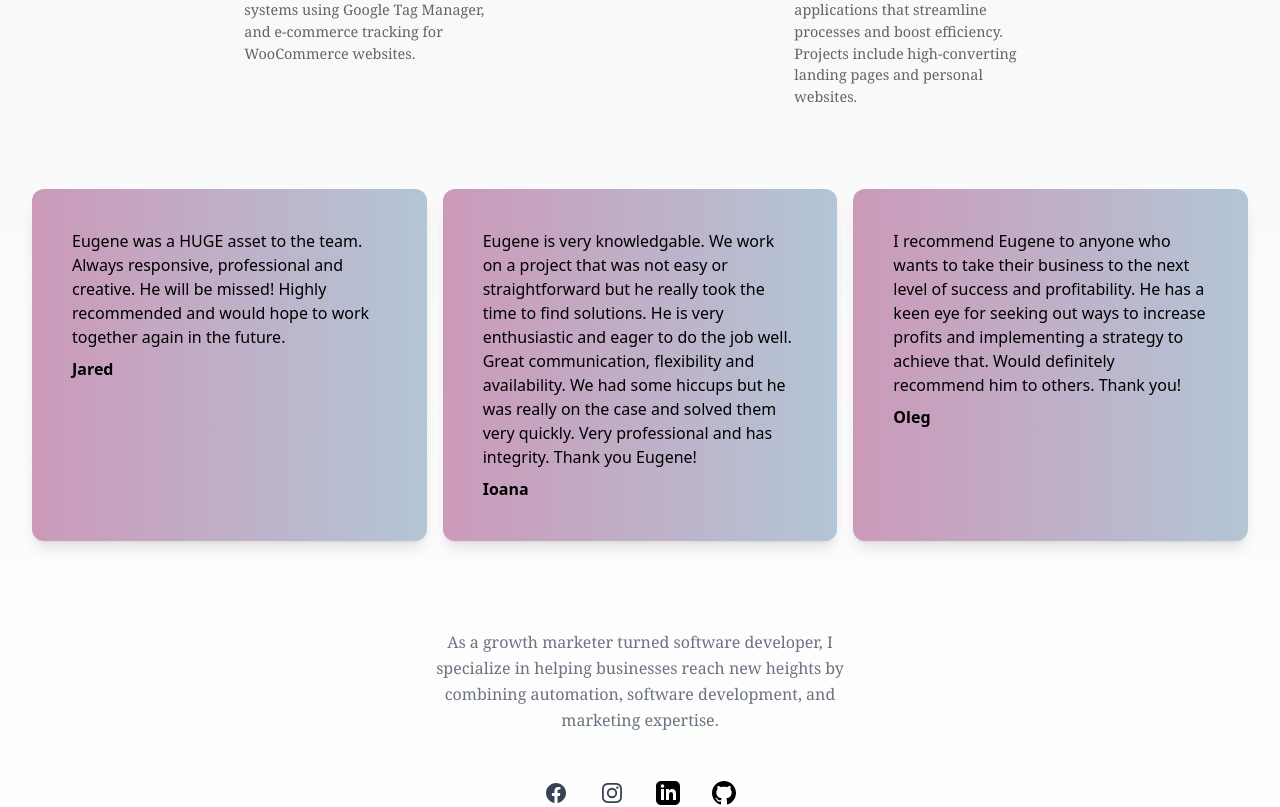
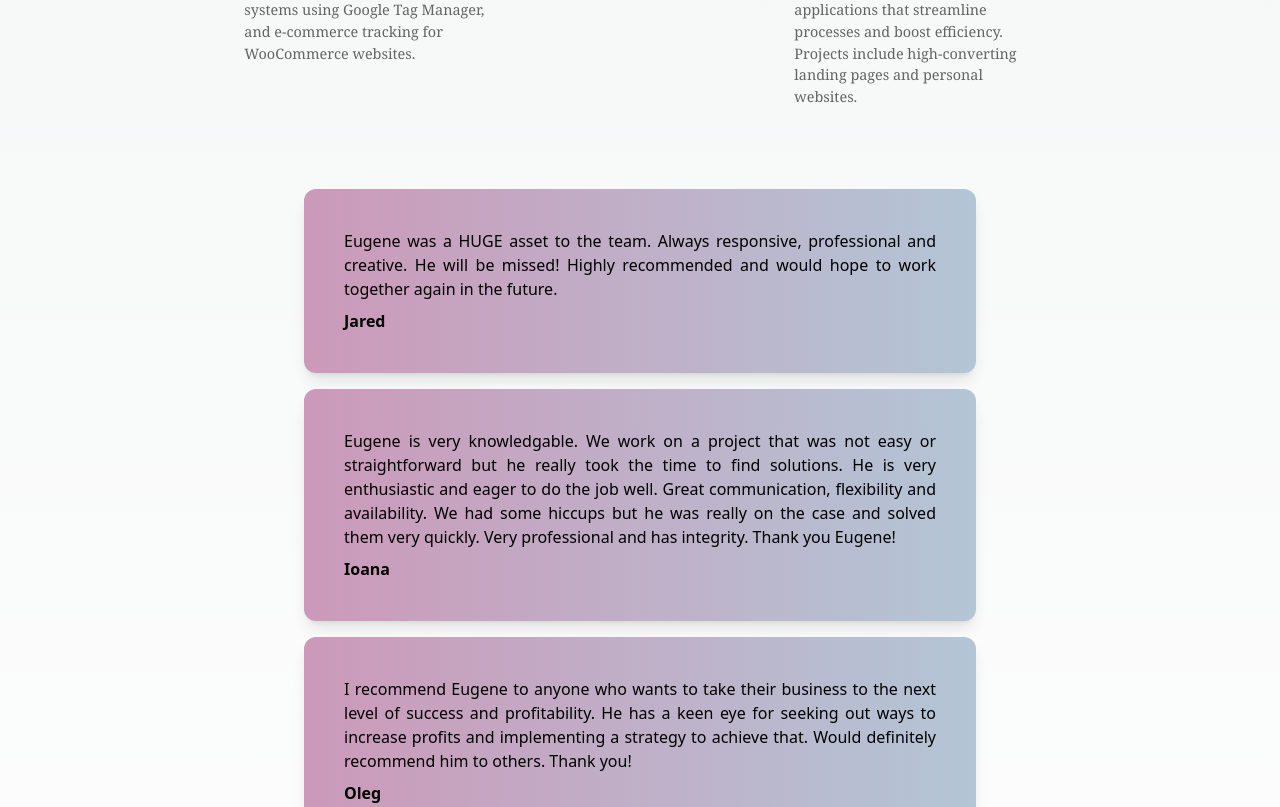
Before and after one commit to scare-destiny/venger.me-new, a Next.js app: page / in a window 1280 px wide. Shown: the part 4904-5711 px from the top of the page. Built offline with nearby package versions, Linux system fonts and the light colour scheme.

Commit message:
switched cards to grid

```diff
--- a/components/Testimonials/TestimonialCard.tsx
+++ b/components/Testimonials/TestimonialCard.tsx
@@ -12,9 +12,9 @@ export default function TestimonialCard({
 	index: number
 }) {
 	return (
-		<div className='flex flex-col-reverse md:flex-row w-full rounded-xl p-10 justify-between relative bg-white shadow-lg max-w-md bg-testimonial-gradient hover:bg-opacity-75 transition-all duration-300 ease-in-out hover:scale-99 hover:shadow-testimonial-hover'>
+		<div className='flex flex-col-reverse md:flex-row w-full rounded-xl p-10 justify-between relative bg-white shadow-lg max-w-md md:max-w-xl lg:max-w-2xl bg-testimonial-gradient hover:bg-opacity-75 transition-all duration-300 ease-in-out hover:scale-99 hover:shadow-testimonial-hover'>
 			<div>
-				<p className='mb-2'>{content}</p>
+				<p className='mb-2 text-justify'>{content}</p>
 				<h3 className='font-bold '>{name}</h3>
 			</div>
 			{/* <Image src={avatar} alt={name} className='w-20 h-20 rounded-full' /> */}
--- a/components/Testimonials/Testimonials.tsx
+++ b/components/Testimonials/Testimonials.tsx
@@ -3,7 +3,7 @@ import TestimonialCard from './TestimonialCard'
 
 export default function Testimonials() {
 	return (
-		<div className='pt-16 px-4 flex-col flex gap-4 md:flex-row '>
+		<div className='pt-16 px-4 grid grid-cols-1 gap-4 w-full justify-items-center    '>
 			{testimonials.map((testimonial, index) => (
 				<TestimonialCard key={index} {...testimonial} index={index} />
 			))}
```
